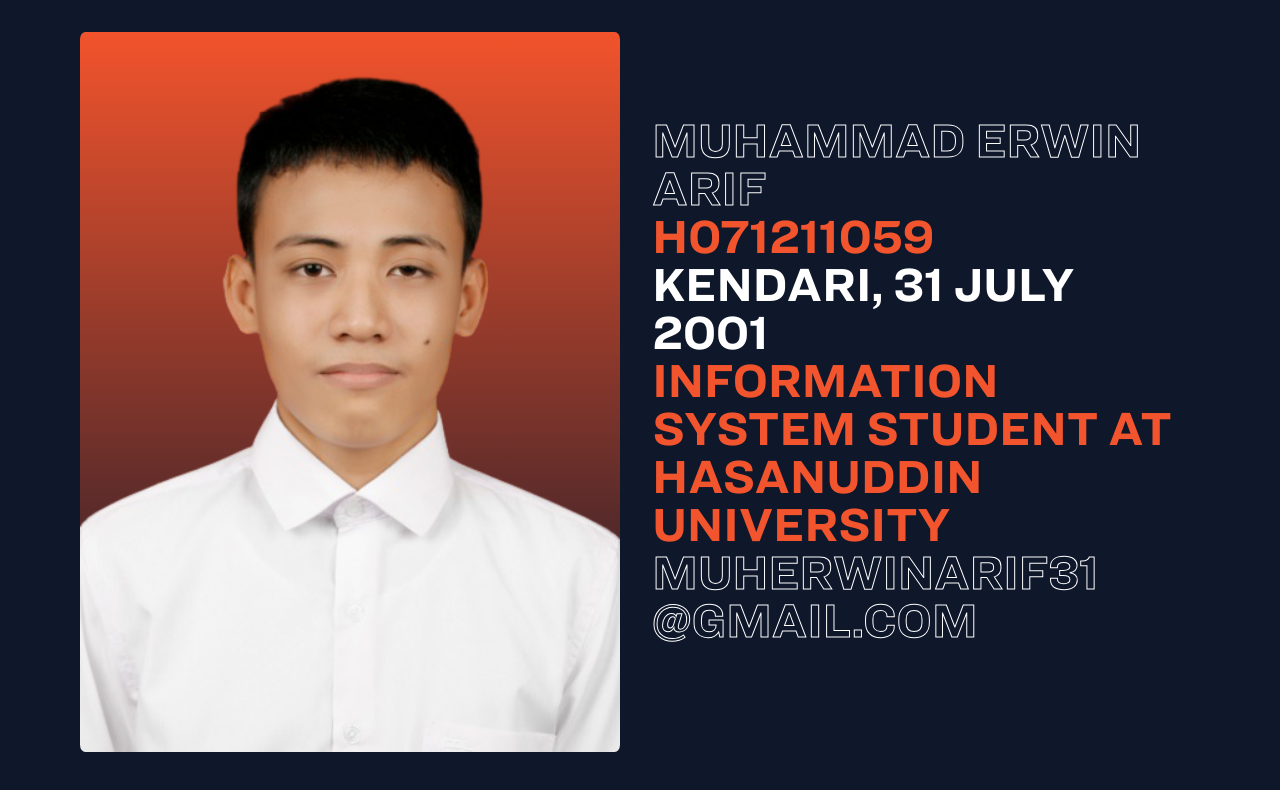
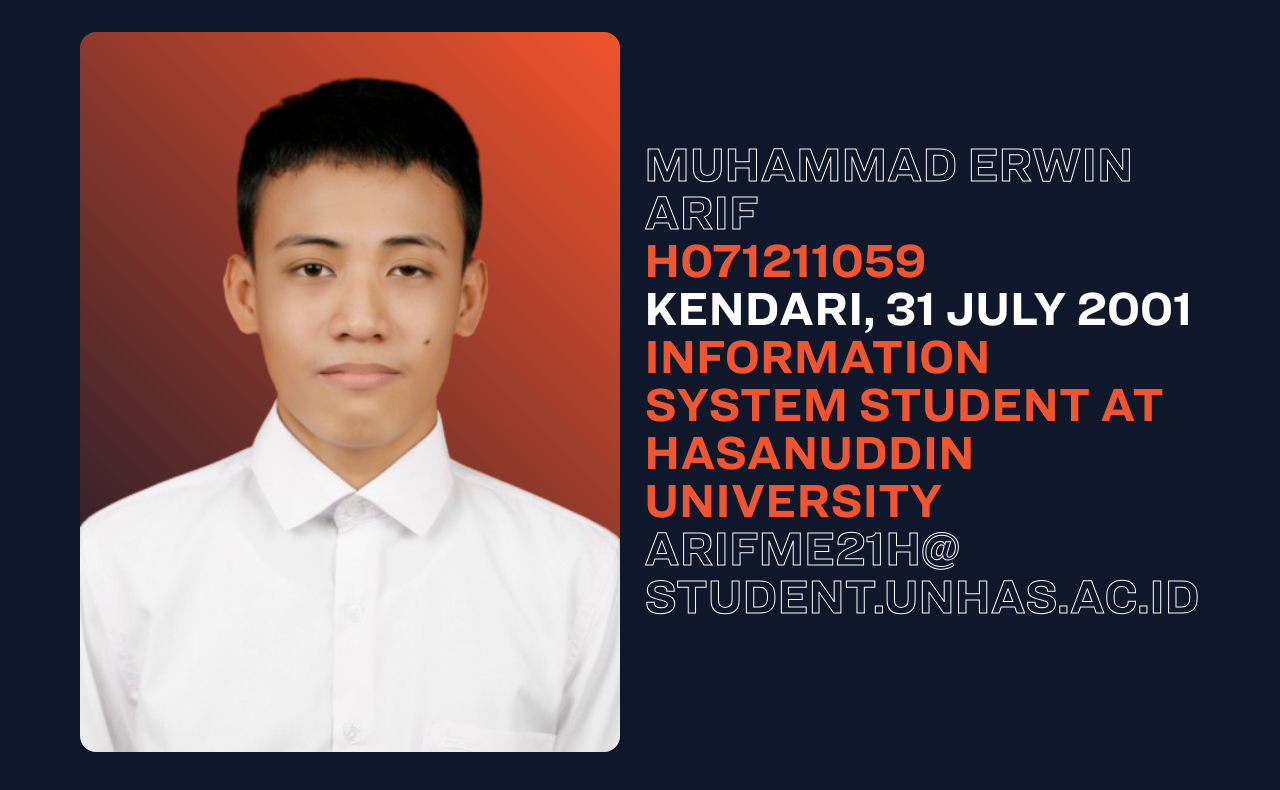
Before and after one commit to erwinarif31/Web-Assignment-01, a plain HTML site: page index.html in a window 1280 px wide. Drawn offline with Linux system fonts and the light colour scheme.

Commit message:
change email address

```diff
--- a/index.html
+++ b/index.html
@@ -40,37 +40,36 @@
       .hero {
         margin: 1vh 0vh;
       }
+
       .image {
         height: 90vh;
         margin-top: 1.5rem;
         display: block;
         object-fit: cover;
-        border-radius: 1%;
+        border-radius: 1rem;
         background: hsla(222, 47%, 11%, 1);
 
         background: linear-gradient(
-          90deg,
+          45deg,
           hsla(222, 47%, 11%, 1) 0%,
           hsla(12, 88%, 56%, 1) 100%
         );
 
         background: -moz-linear-gradient(
-          90deg,
+          45deg,
           hsla(222, 47%, 11%, 1) 0%,
           hsla(12, 88%, 56%, 1) 100%
         );
 
         background: -webkit-linear-gradient(
-          90deg,
+          45deg,
           hsla(222, 47%, 11%, 1) 0%,
           hsla(12, 88%, 56%, 1) 100%
         );
-
-        filter: progid: DXImageTransform.Microsoft.gradient( startColorstr="#0F172A", endColorstr="#F2542D", GradientType=1 );
       }
 
       .bio {
-        margin: auto 0 auto 2rem;
+        margin: auto 0 auto 1.5rem;
         font-size: 1.5rem;
       }
 
@@ -115,8 +114,8 @@
           </a>
         </h1>
         <h1>
-          <a id="email" href="mailto:muherwinarif31@gmail.com">
-            muherwinarif31 <br />@gmail.com
+          <a id="email" href="mailto:arifme21h@student.unhas.ac.id">
+            arifme21h@<br />student.unhas.ac.id
           </a>
         </h1>
       </div>
```
